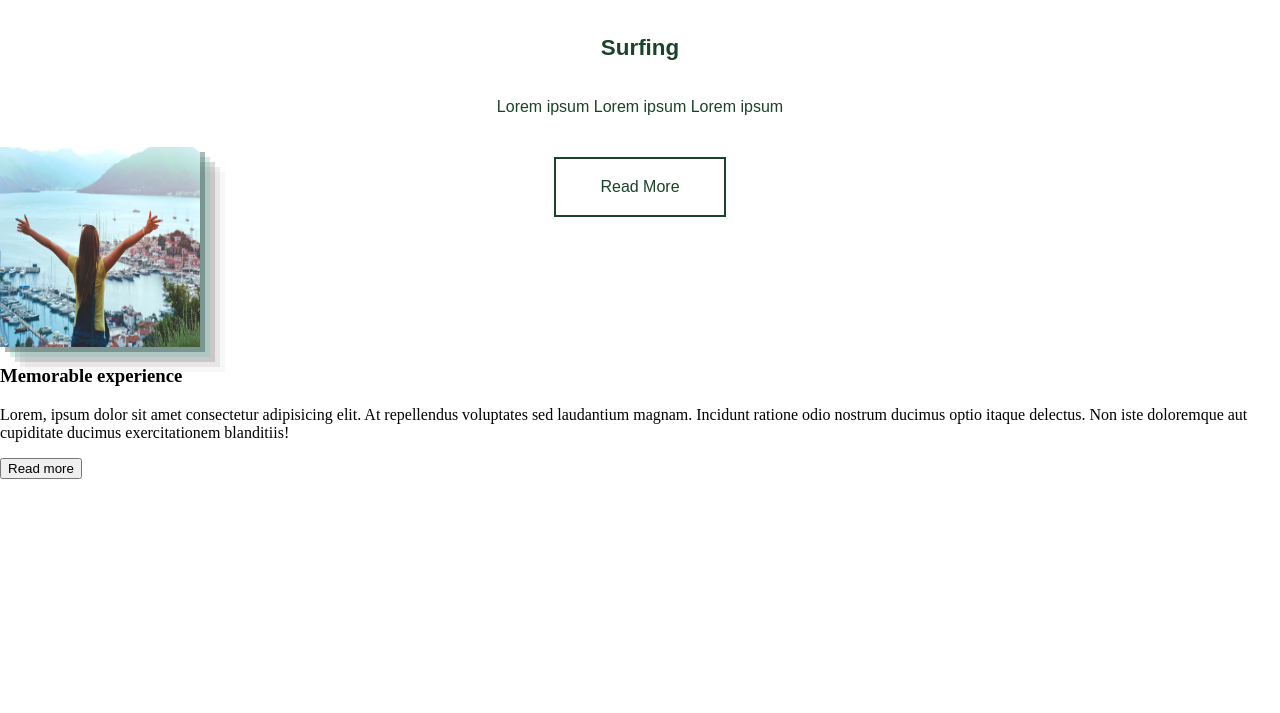
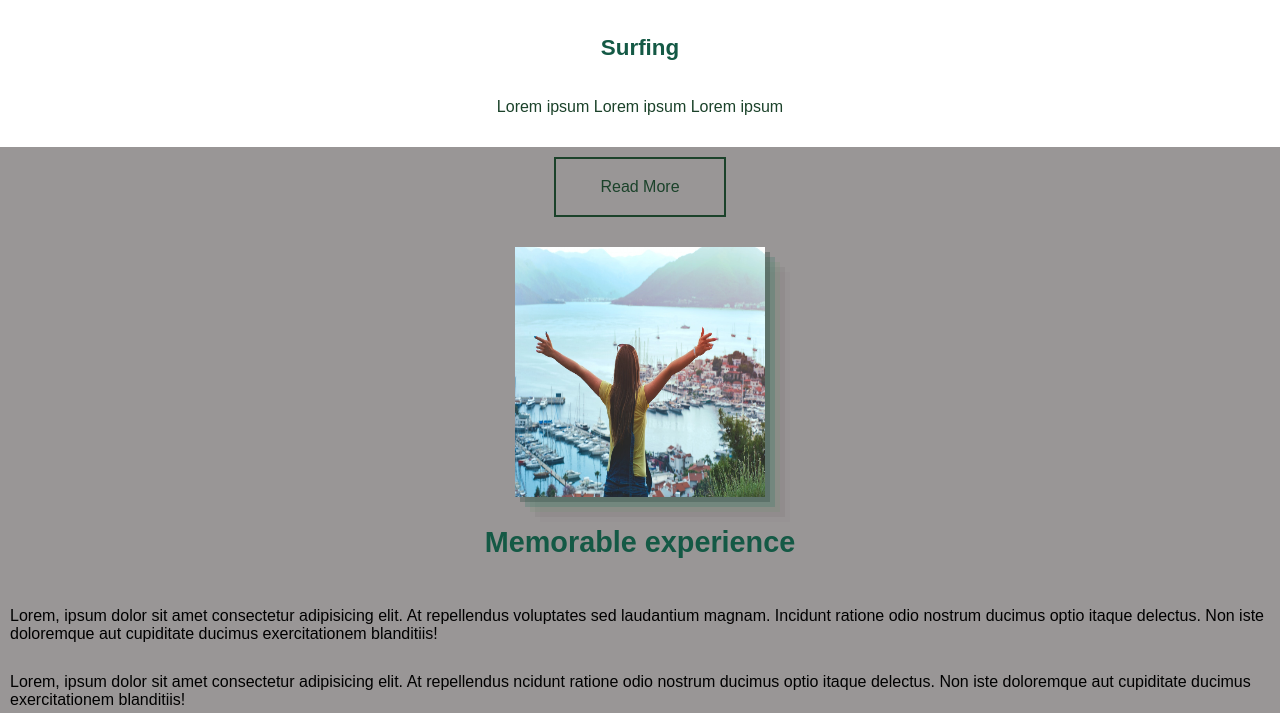
Before and after one commit to kivahemis/travelsite, a plain HTML site: page index.html in a window 1280 px wide. Shown: the part 2531-3244 px from the top of the page. Drawn offline with nearby package versions, Linux system fonts and the light colour scheme.

Commit message:
next section mobile

```diff
--- a/index.html
+++ b/index.html
@@ -67,6 +67,8 @@
         <img src="images/exp.jpg" alt="">
         <h3>Memorable experience</h3>
         <p>Lorem, ipsum dolor sit amet consectetur adipisicing elit. At repellendus voluptates sed laudantium magnam. Incidunt ratione odio nostrum ducimus optio itaque delectus. Non iste doloremque aut cupiditate ducimus exercitationem blanditiis!</p>
+
+        <p>Lorem, ipsum dolor sit amet consectetur adipisicing elit. At repellendus ncidunt ratione odio nostrum ducimus optio itaque delectus. Non iste doloremque aut cupiditate ducimus exercitationem blanditiis!</p>
         <button class="btn2">Read more</button>
     </section>
 </body>
--- a/style.css
+++ b/style.css
@@ -130,7 +130,7 @@ color: #1b422a;
 
 }
 
-.idea button{
+.idea button, .btn2{
     background-color: transparent;
     border: 2px solid #1b422a;
     font-size: 1rem;
@@ -140,10 +140,10 @@ color: #1b422a;
     padding: 3% 7%;
 }
 
-.idea h5{
+.idea h5, .experience h3{
     font-size: 1.4rem;
     font-family: sans-serif;
-    color: #1b422a;
+    color: #145945;
 }
 
 .idea p{
@@ -153,11 +153,32 @@ color: #1b422a;
 }
 
 .experience{
+display: flex;
+    flex-direction: column;
+    align-items: center;
     height: 100vh;
+    padding-top: 100px;
+    background-color: rgb(153, 150, 150);
 }
 .experience img{
-    height: 200px;
-    width: 200px;
-    box-shadow: rgba(46, 79, 72, 0.4) 5px 5px, rgba(114, 196, 180, 0.3) 10px 10px, rgba(80, 78, 80, 0.2) 15px 15px, rgba(86, 77, 83, 0.1) 20px 20px, rgba(113, 107, 111, 0.05) 25px 25px;
+
+    height: 250px;
+    width: 250px;
+    box-shadow: rgba(62, 83, 77, 0.4) 5px 5px, rgba(64, 119, 106, 0.3) 10px 10px, rgba(113, 146, 113, 0.2) 15px 15px, rgba(86, 77, 83, 0.1) 20px 20px, rgba(113, 107, 111, 0.05) 25px 25px;
 
 }
+
+.experience h3{
+    font-size: 1.8rem;
+
+}
+.experience button{
+    margin: 35px;
+}
+
+.experience p{
+    font-family: sans-serif;
+    padding-top: 10px;
+   margin: 10px;
+    text-align: left;
+}
```
